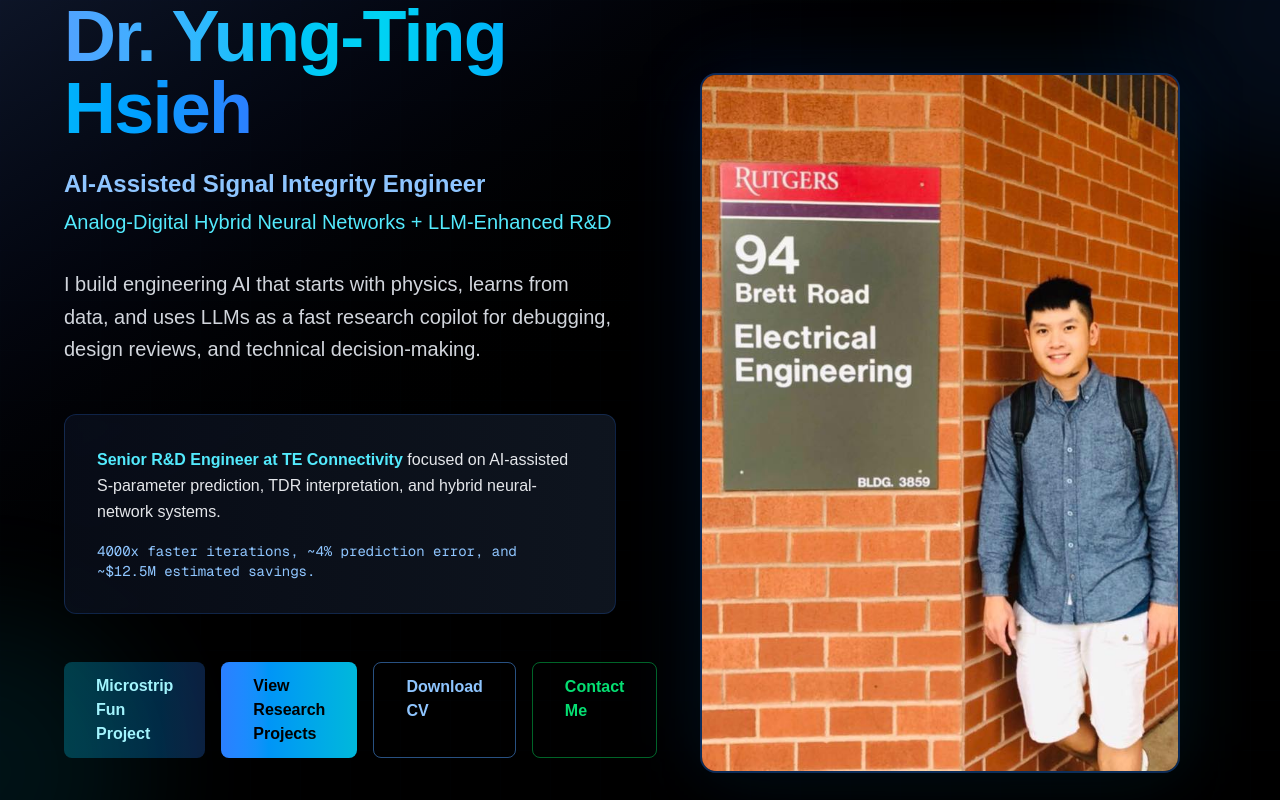
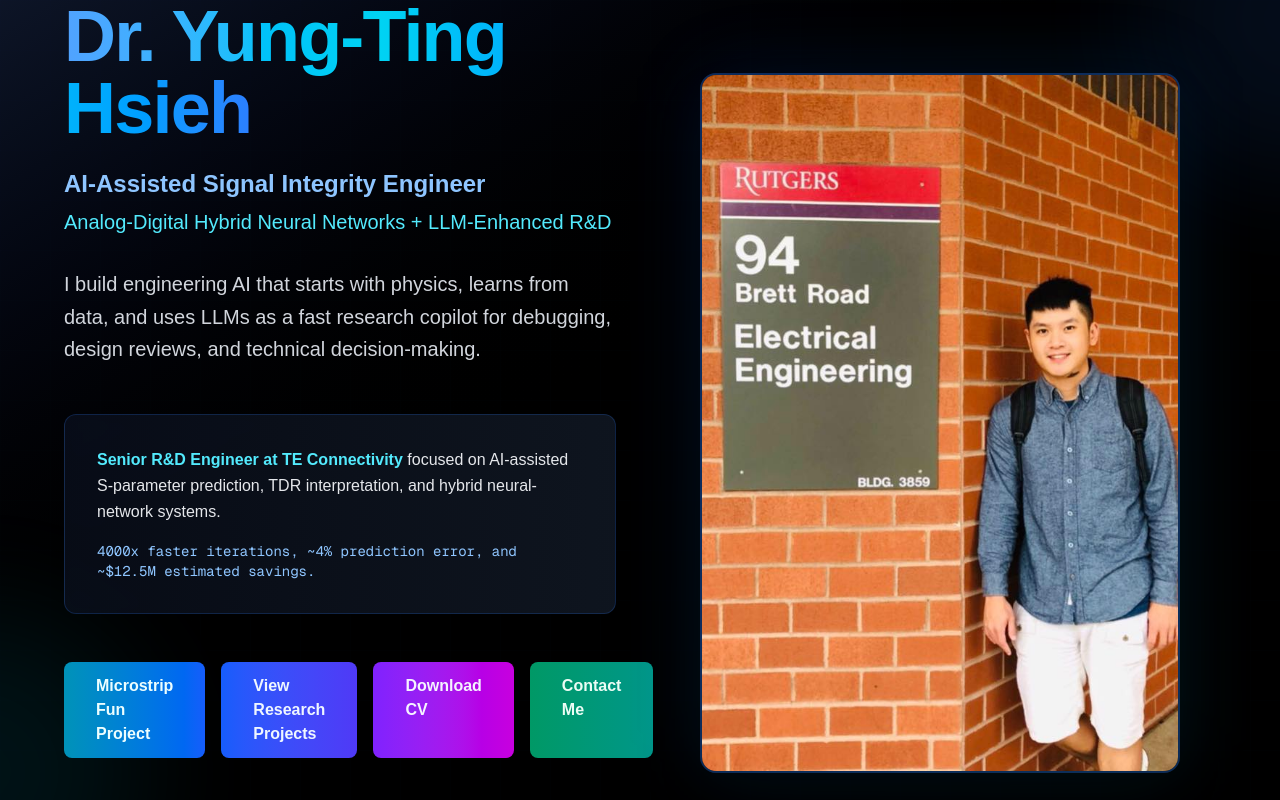
Before and after one commit to dryungtinghsieh-ui/ai-portfolio, a Next.js app: page / in a window 1280 px wide. Shown: the top 800 px of the page. Built offline with nearby package versions, Linux system fonts and the light colour scheme.

Commit message:
style(home): rebalance hero CTA colors with equal filled gradients

```diff
--- a/app/page.tsx
+++ b/app/page.tsx
@@ -198,7 +198,7 @@ export default function Home() {
                     href="/fun/microstrip"
                     whileHover={reduceMotion ? undefined : { scale: 1.04 }}
                     whileTap={reduceMotion ? undefined : { scale: 0.98 }}
-                    className="rounded-lg bg-gradient-to-r from-cyan-500/30 to-blue-500/25 px-8 py-3 font-semibold text-cyan-200 transition-all duration-200 hover:shadow-lg hover:text-cyan-100"
+                    className="rounded-lg bg-gradient-to-r from-cyan-600 to-blue-600 px-8 py-3 font-semibold text-cyan-50 transition-all duration-200 hover:shadow-lg"
                   >
                     Microstrip Fun Project
                   </motion.a>
@@ -206,7 +206,7 @@ export default function Home() {
                     href="/research"
                     whileHover={reduceMotion ? undefined : { scale: 1.04 }}
                     whileTap={reduceMotion ? undefined : { scale: 0.98 }}
-                    className="rounded-lg bg-gradient-to-r from-blue-500 to-cyan-500 px-8 py-3 font-semibold text-black transition-all duration-200 hover:shadow-lg"
+                    className="rounded-lg bg-gradient-to-r from-blue-600 to-indigo-600 px-8 py-3 font-semibold text-blue-50 transition-all duration-200 hover:shadow-lg"
                   >
                     View Research Projects
                   </motion.a>
@@ -214,7 +214,7 @@ export default function Home() {
                     href="/cv.pdf"
                     whileHover={reduceMotion ? undefined : { scale: 1.04 }}
                     whileTap={reduceMotion ? undefined : { scale: 0.98 }}
-                    className="rounded-lg border border-blue-400/50 px-8 py-3 font-semibold text-blue-300 transition-all duration-200 hover:text-blue-200"
+                    className="rounded-lg bg-gradient-to-r from-violet-600 to-fuchsia-600 px-8 py-3 font-semibold text-violet-50 transition-all duration-200 hover:shadow-lg"
                   >
                     Download CV
                   </motion.a>
@@ -222,7 +222,7 @@ export default function Home() {
                     href="mailto:dr.yungting.hsieh@gmail.com"
                     whileHover={reduceMotion ? undefined : { scale: 1.04 }}
                     whileTap={reduceMotion ? undefined : { scale: 0.98 }}
-                    className="rounded-lg border border-green-500/50 px-8 py-3 font-semibold text-green-400 transition-all duration-200 hover:text-green-300"
+                    className="rounded-lg bg-gradient-to-r from-emerald-600 to-teal-600 px-8 py-3 font-semibold text-emerald-50 transition-all duration-200 hover:shadow-lg"
                   >
                     Contact Me
                   </motion.a>
```
